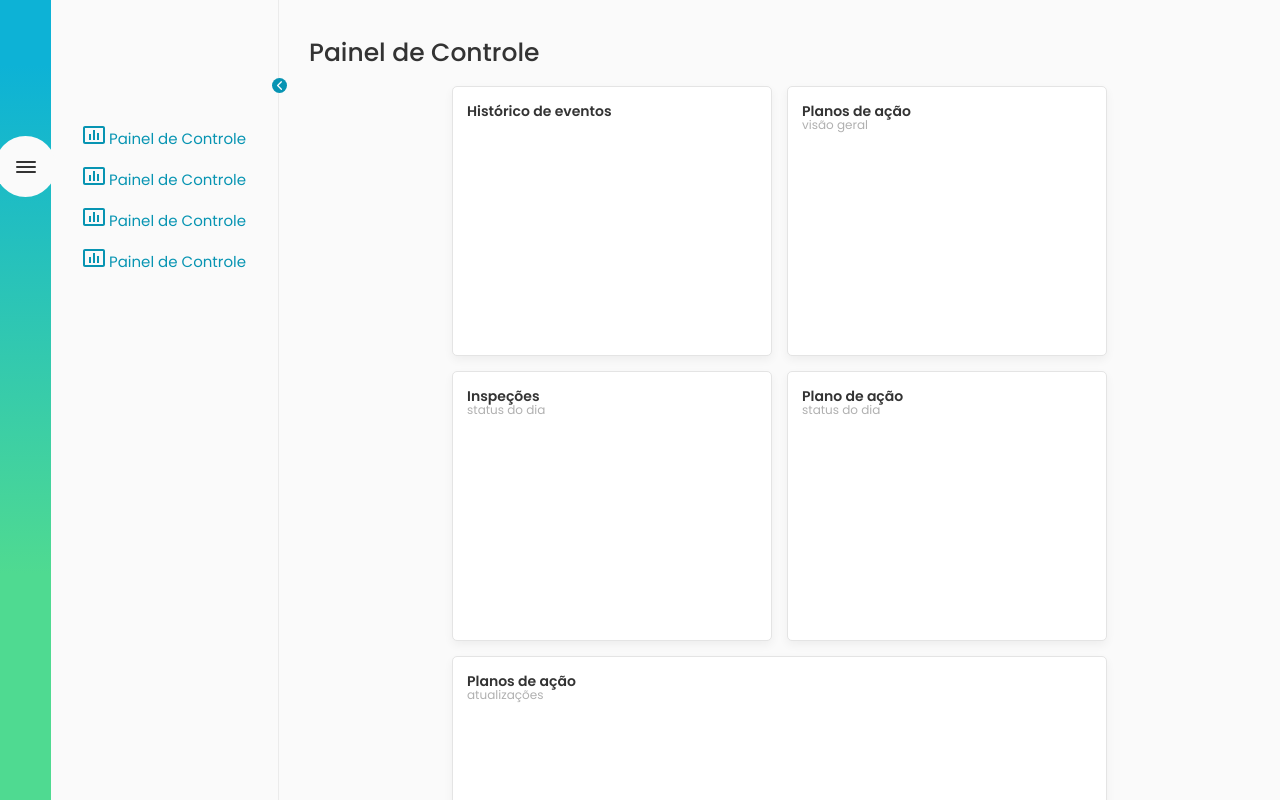
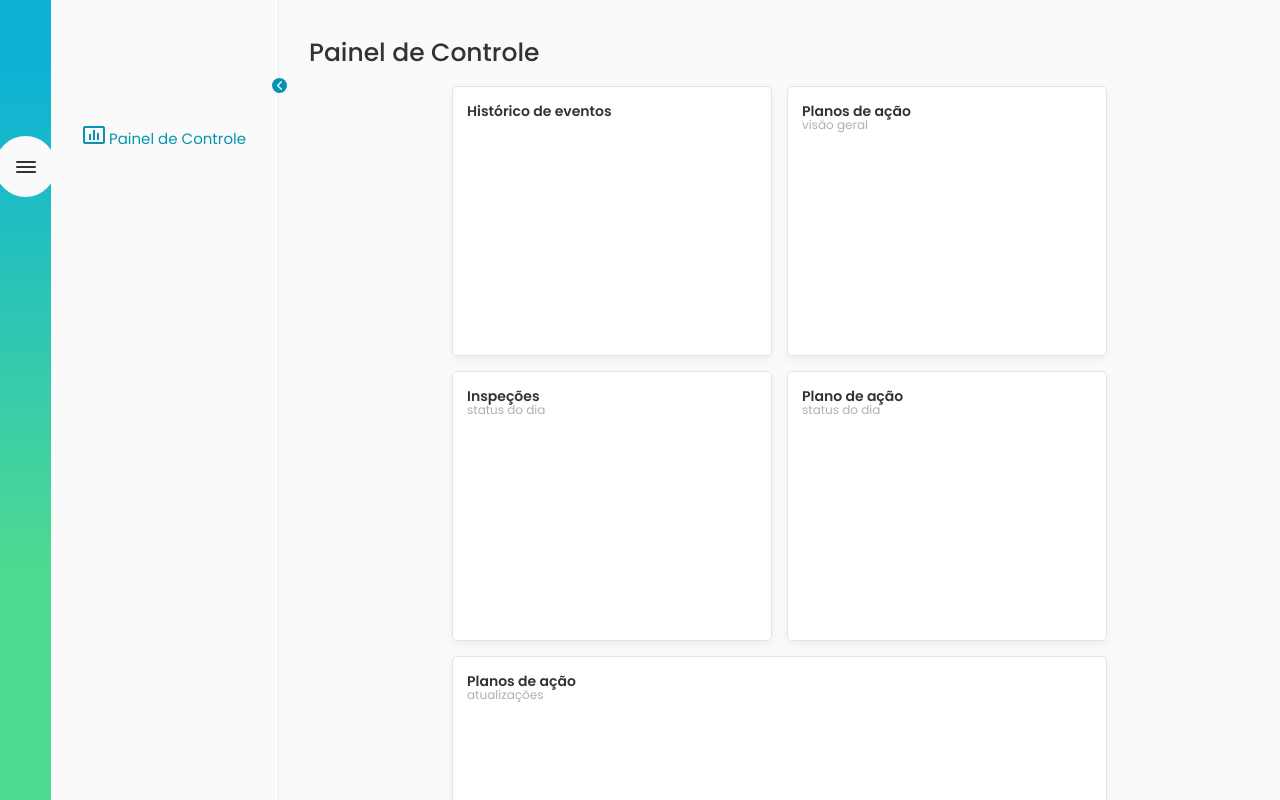
Before and after one commit to SamuelSimoes31/dashboard-trackingtrade, a React (Create React App) app in the folder dashboard/: page / in a window 1280 px wide. Shown: the top 800 px of the page. Built offline with nearby package versions, Linux system fonts and the light colour scheme; the HTML template or start-up script is replaced by a standard one.

Commit message:
Fixed the sidebar menu position

```diff
--- a/dashboard/src/components/SidebarMenu/Arrow/styles.ts
+++ b/dashboard/src/components/SidebarMenu/Arrow/styles.ts
@@ -1,7 +1,7 @@
 import styled from 'styled-components';
 
 export const StyledArrow = styled.div`
-  position: absolute;
+  position: fixed;
   left: 272px;
   top: 78px;
 
--- a/dashboard/src/components/SidebarMenu/Burger/styles.ts
+++ b/dashboard/src/components/SidebarMenu/Burger/styles.ts
@@ -1,7 +1,7 @@
 import styled from 'styled-components';
 
 export const StyledBurger = styled.button`
-  position: absolute;
+  position: fixed;
   width: 61px;
   height: 61px;
   left: -5px;
--- a/dashboard/src/components/SidebarMenu/Menu/index.tsx
+++ b/dashboard/src/components/SidebarMenu/Menu/index.tsx
@@ -11,18 +11,6 @@ const Menu :React.FC = () => {
           <img src={GraphIcon} alt='GraphIcon'/>
           <StyledSpan> Painel de Controle </StyledSpan>
         </li>
-        <li>
-          <img src={GraphIcon} alt='GraphIcon'/>
-          <StyledSpan> Painel de Controle </StyledSpan>
-        </li>
-        <li>
-          <img src={GraphIcon} alt='GraphIcon'/>
-          <StyledSpan> Painel de Controle </StyledSpan>
-        </li>
-        <li>
-          <img src={GraphIcon} alt='GraphIcon'/>
-          <StyledSpan> Painel de Controle </StyledSpan>
-        </li>
       </ul>
     </StyledMenu>
   );
--- a/dashboard/src/components/SidebarMenu/Menu/styles.ts
+++ b/dashboard/src/components/SidebarMenu/Menu/styles.ts
@@ -1,7 +1,7 @@
 import styled from 'styled-components';
 
 export const StyledMenu = styled.div`
-  position: absolute;
+  position: fixed;
   left: 51px;
   width: 228px;
   height:100vh;
--- a/dashboard/src/components/SidebarMenu/styles.ts
+++ b/dashboard/src/components/SidebarMenu/styles.ts
@@ -9,7 +9,7 @@ export const Container = styled.div`
 `;
 
 export const Bar = styled.nav`
-  position: absolute;
+  position: fixed;
   width: 51px;
   height: 100vh;
   left: 0px;
```
